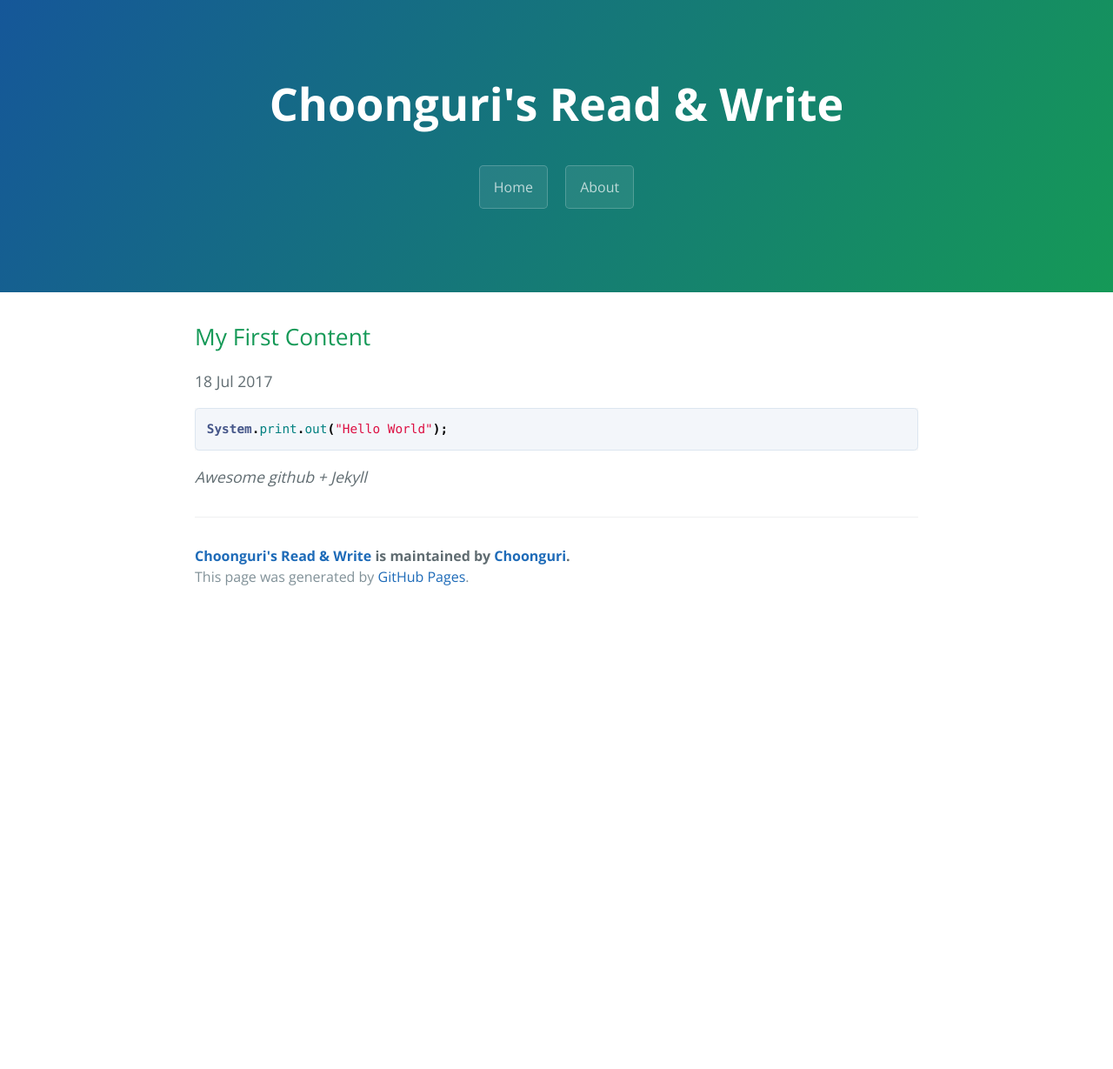
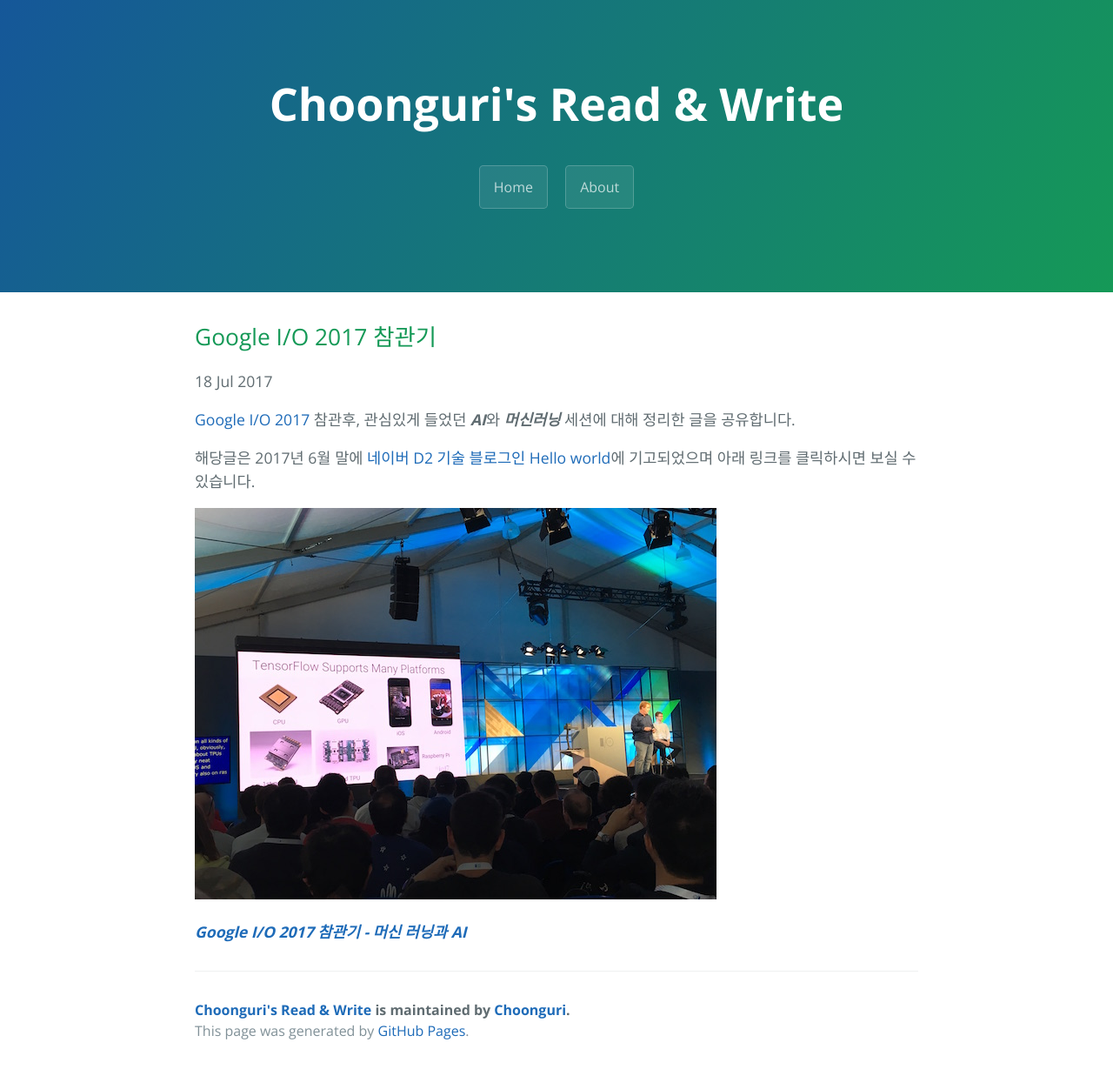
Before and after one commit to choonguri/choonguri.github.io, a Jekyll site: the page built from _posts/2017-07-18-my-first-content.md, in a window 1280 px wide. Shown: the whole page at 87% size. Built offline with Jekyll 4.4.1, drawn with Linux system fonts in a browser that asks for light colours; comment, search, counter and statistics services are not loaded; before the commit the page ends 900 px from its top, so only the background shows below that.

Commit message:
edit post

````diff
--- a/_posts/2017-07-18-my-first-content.md
+++ b/_posts/2017-07-18-my-first-content.md
@@ -1,11 +1,16 @@
 ---
 layout: post
-title: My First Content
+title: Google I/O 2017 참관기
 comments: true
 ---
 
-```java
-System.print.out("Hello World");
-```
+[Google I/O 2017](https://events.google.com/io/) 참관후, 관심있게 들었던 ***AI***와 ***머신러닝*** 세션에 대해 정리한 글을 공유합니다.
 
-_Awesome github + Jekyll_
+해당글은 2017년 6월 말에 [네이버 D2 기술 블로그인 Hello world](http://d2.naver.com/helloworld)에 기고되었으며 아래 링크를 클릭하시면 보실 수 있습니다.
+
+
+![io2017]({{ site.url }}/assets/gg-01.JPG)
+
+
+
+***[Google I/O 2017 참관기 - 머신 러닝과 AI](http://d2.naver.com/helloworld/6908639)***
````
Also changed, not shown: assets/gg-01.JPG (added).
